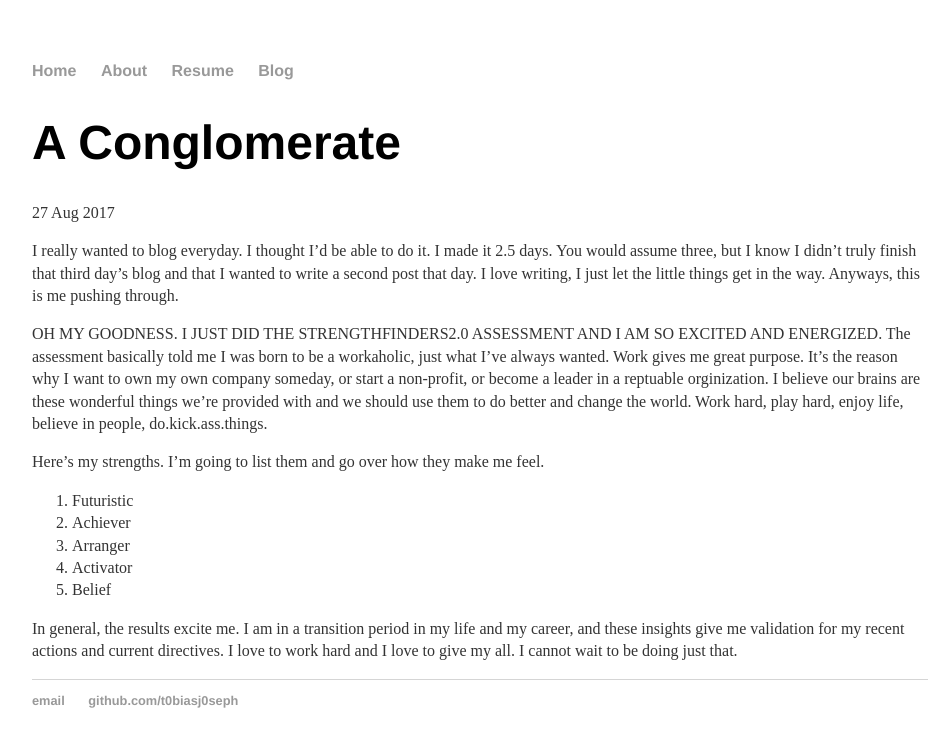
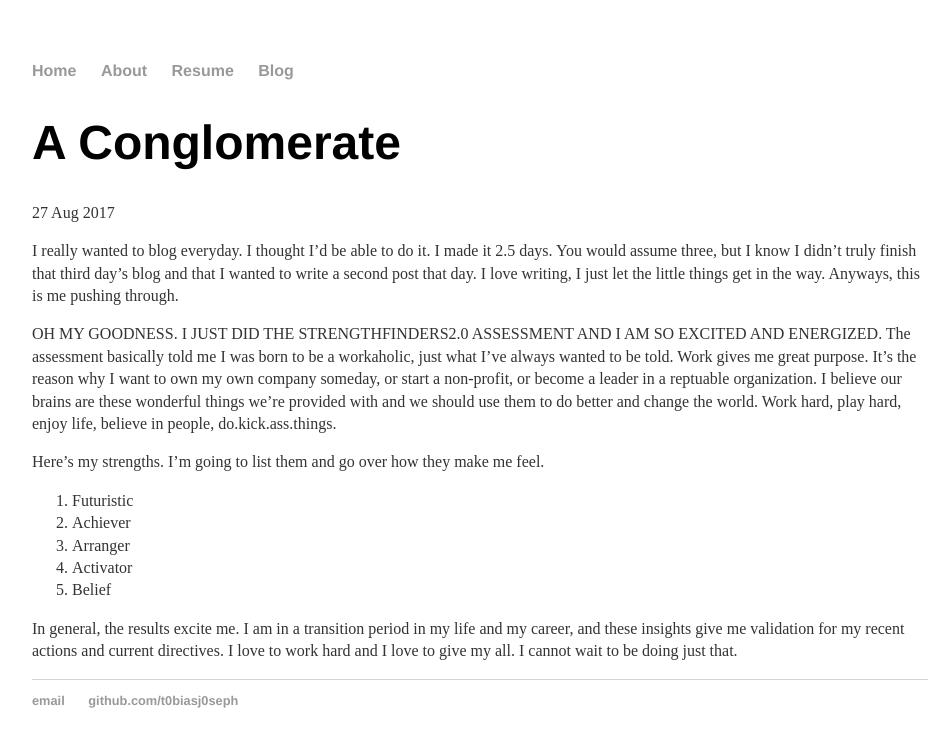
Before and after one commit to t0biasj0seph/t0biasj0seph, a Jekyll site: the page built from _posts/2017-08-27-A-conglomerate.md, in a window 1280 px wide. Shown: the top 747 px of the page, without its empty margins (160-1111 px from the left). Built offline with Jekyll 4.4.1, drawn with Linux system fonts in a browser that asks for light colours.

Commit message:
Fixed typos

```diff
--- a/_posts/2017-08-27-A-conglomerate.md
+++ b/_posts/2017-08-27-A-conglomerate.md
@@ -6,7 +6,7 @@ date: 2017-08-27
 
 I really wanted to blog everyday. I thought I'd be able to do it. I made it 2.5 days. You would assume three, but I know I didn't truly finish that third day's blog and that I wanted to write a second post that day. I love writing, I just let the little things get in the way. Anyways, this is me pushing through.
 
-OH MY GOODNESS. I JUST DID THE STRENGTHFINDERS2.0 ASSESSMENT AND I AM SO EXCITED AND ENERGIZED. The assessment basically told me I was born to be a workaholic, just what I've always wanted. Work gives me great purpose. It's the reason why I want to own my own company someday, or start a non-profit, or become a leader in a reptuable orginization. I believe our brains are these wonderful things we're provided with and we should use them to do better and change the world. Work hard, play hard, enjoy life, believe in people, do.kick.ass.things.
+OH MY GOODNESS. I JUST DID THE STRENGTHFINDERS2.0 ASSESSMENT AND I AM SO EXCITED AND ENERGIZED. The assessment basically told me I was born to be a workaholic, just what I've always wanted to be told. Work gives me great purpose. It's the reason why I want to own my own company someday, or start a non-profit, or become a leader in a reptuable organization. I believe our brains are these wonderful things we're provided with and we should use them to do better and change the world. Work hard, play hard, enjoy life, believe in people, do.kick.ass.things.
 
 Here's my strengths. I'm going to list them and go over how they make me feel.
 
```
Also changed, not shown: _posts/2017-08-23-defining-the-problem.md (+2 -0 lines).
